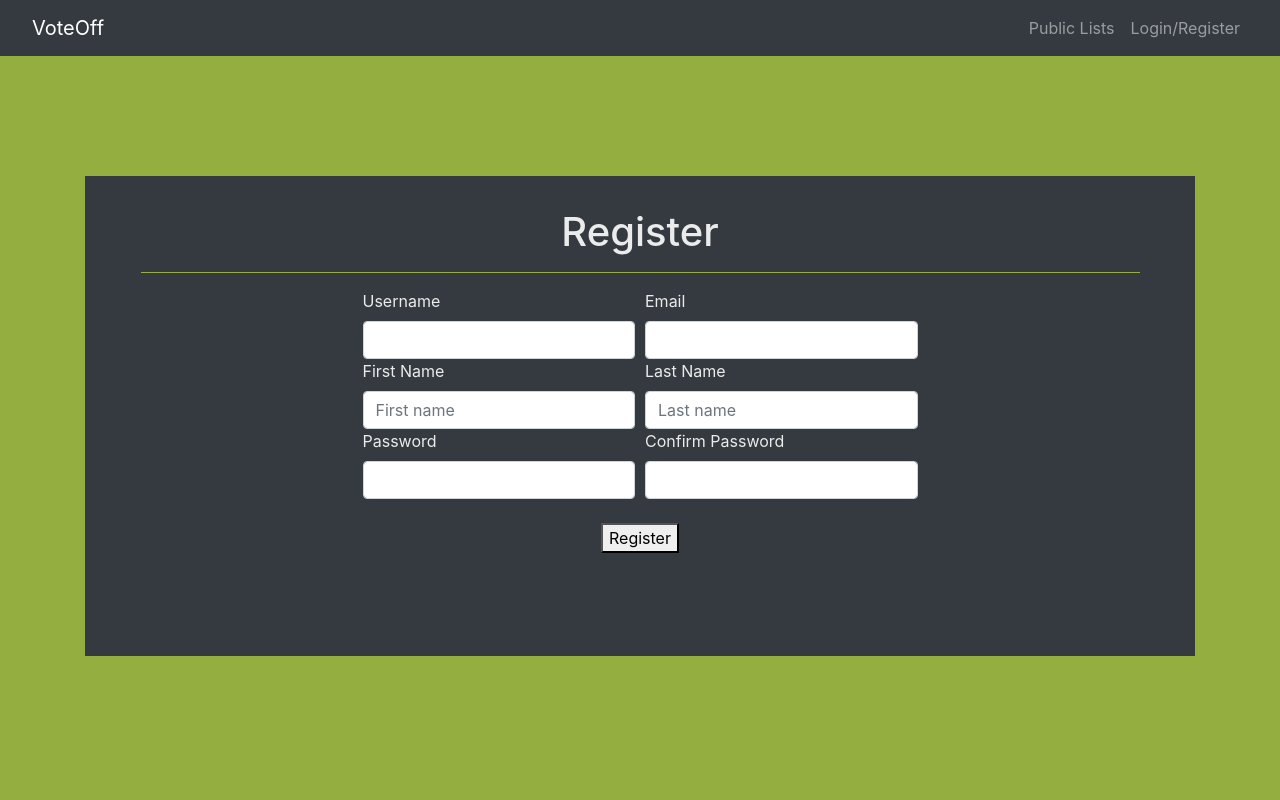
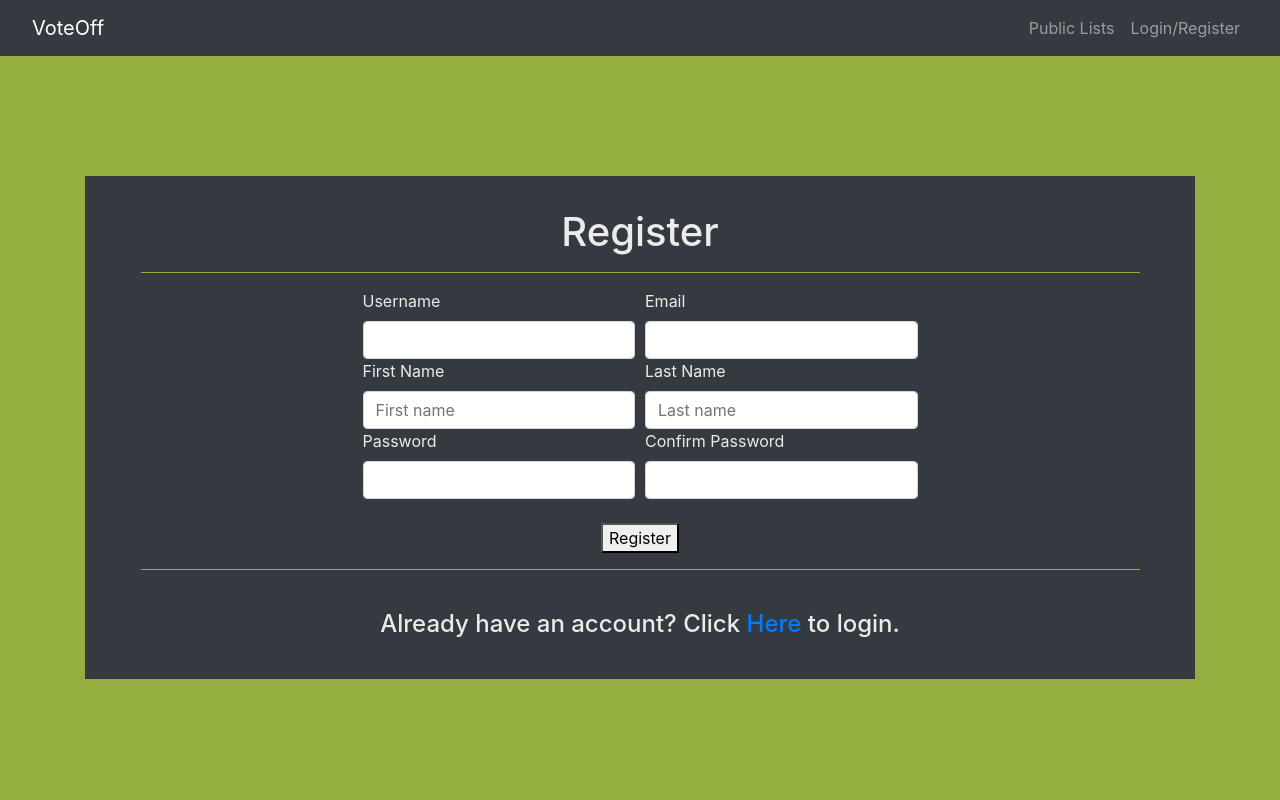
Before and after one commit to trey-sumida/voteoff-django, a Django app: page /register/ in a window 1280 px wide. Run offline with Django 3.2, Linux system fonts and the light colour scheme; some libraries are stand-ins or nearby versions.

Commit message:
improved login and register page

```diff
--- a/voteoff-project/account/templates/account/login.html
+++ b/voteoff-project/account/templates/account/login.html
@@ -36,6 +36,7 @@
 </div>
 </form>
 <hr class="divider"/>
+<br/>
 <h4>Don't have an account? Click <a href="{% url 'account:registeracc' %}">Here</a> to register.</h4>
 {% endif %}
 </div>
--- a/voteoff-project/account/templates/account/register.html
+++ b/voteoff-project/account/templates/account/register.html
@@ -62,6 +62,9 @@
     <button type="submit">Register</button>
   </div>
 </form>
+<hr class="divider"/>
+<br/>
+<h4>Already have an account? Click <a href="{% url 'account:loginuser' %}">Here</a> to login.</h4>
 {% endif %}
 </div>
 {% endblock %}
```
